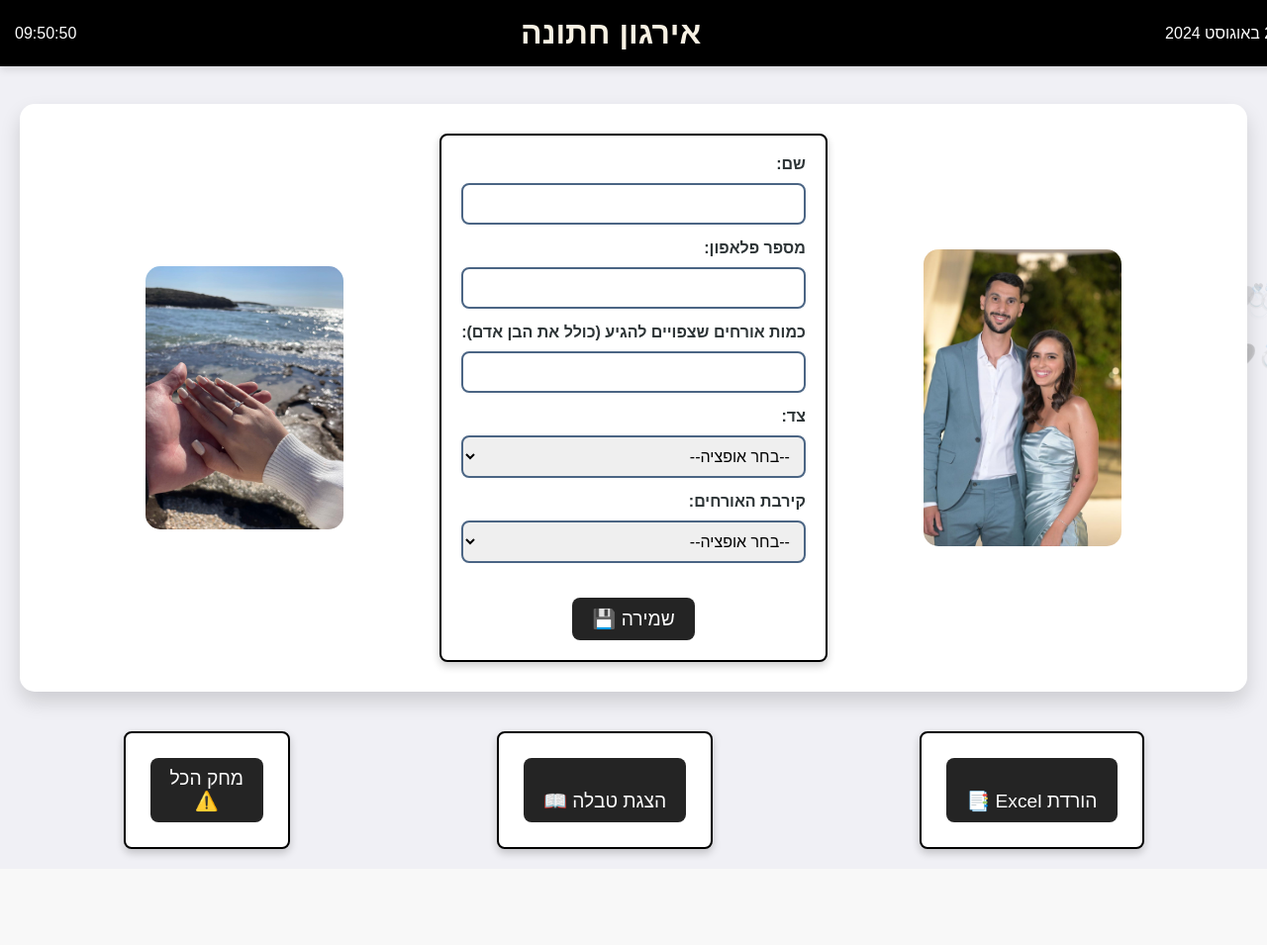
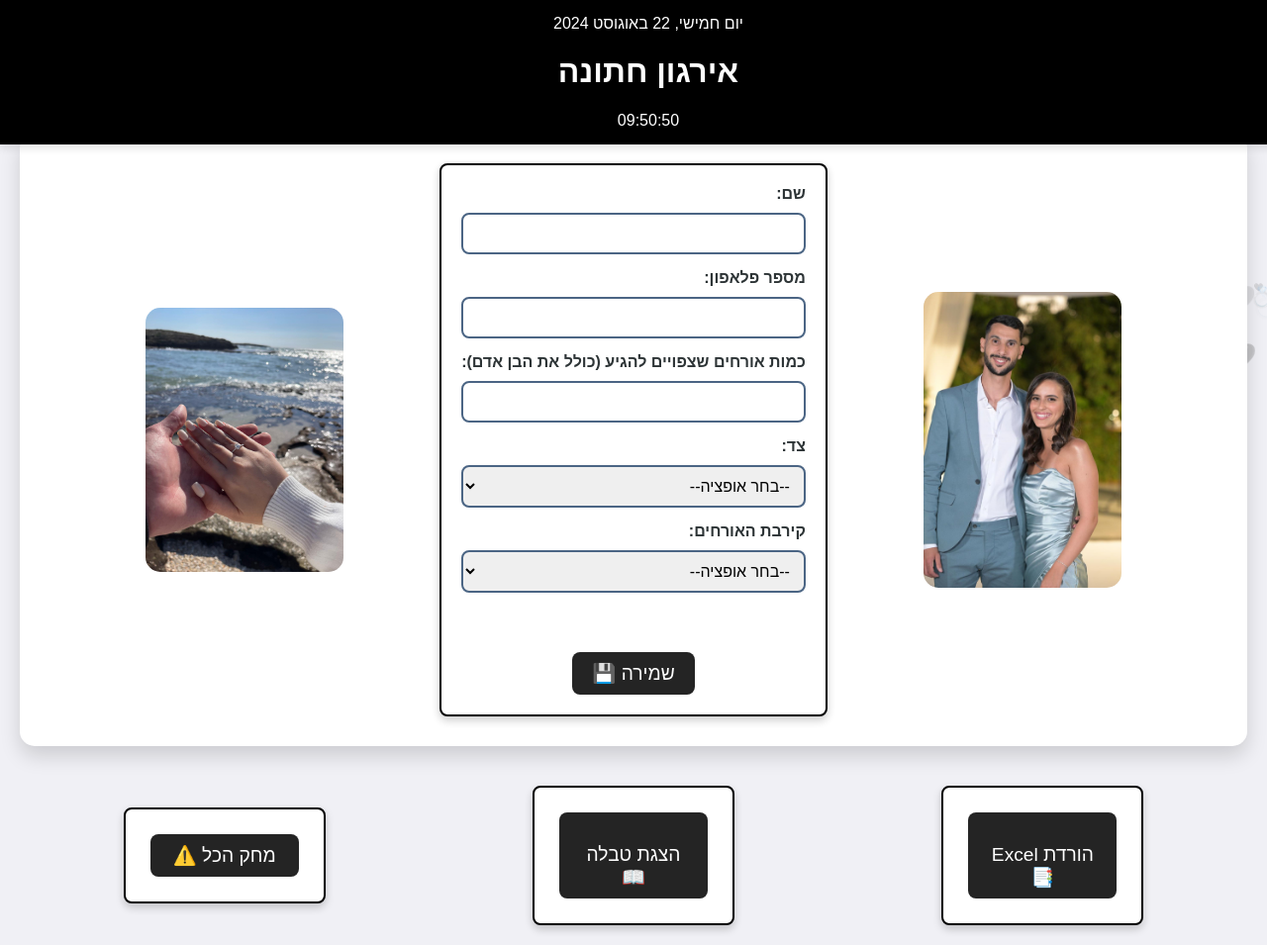
Before and after one commit to orrmb/Guest-Managmet-Project, a Flask app: page / in a window 1280 px wide. Shown: the whole page at 99% size. Before the commit the page ends 868 px from the top, so only its background shows below. Run offline with Flask 3, Linux system fonts and the light colour scheme.

Commit message:
style the home page and search

```diff
--- a/ForRaz/static/styles-home.css
+++ b/ForRaz/static/styles-home.css
@@ -21,29 +21,10 @@ header {
     padding: 15px;
     z-index: 1000; /* Ensure header is on top of other elements */
     box-shadow: 0 4px 8px rgba(0, 0, 0, 0.1);
-    display: flex;
-    justify-content: space-between;
-    align-items: center;
-}
+    display: block;
+    text-align: center;
+  }
 
-.dateContainer {
-    margin-left: 20px; /* Changed to margin-left for positioning */
-}
-
-.header-content {
-    display: flex;
-    justify-content: space-between;
-    align-items: center;
-    width: 100%;
-}
-
-h1 {
-    margin: 0;
-    font-family: 'Arial', sans-serif;
-    text-align: center;
-    font-size: 2em;
-    color: #f7f1e3;
-}
 
 .main-content {
     padding: 100px 20px 20px; /* Add padding to avoid overlap with header */
@@ -61,6 +42,7 @@ h1 {
     padding: 30px;
     border-radius: 15px;
     box-shadow: 0 10px 20px rgba(0, 0, 0, 0.15);
+    margin-top: 35px;
 }
 
 .imageContainer {
@@ -125,7 +107,7 @@ form input[type="submit"] {
     cursor: pointer;
     font-size: 1.2em;
     transition: background-color 0.3s;
-    margin-top: 20px; /* Space above the button */
+    margin-top: 45px; /* Space above the button */
 }
 
 form input[type="submit"]:hover {
@@ -150,6 +132,8 @@ form input[type="submit"]:hover {
     font-size: 1.2em;
     transition: background-color 0.3s, transform 0.3s;
     margin: 5px;
+    width: 150px; /* Set a fixed width for all buttons */
+    text-align: center; /* Center text inside buttons */
 }
 
 .btn:hover {
@@ -157,15 +141,7 @@ form input[type="submit"]:hover {
     transform: scale(1.05);
 }
 
-.download-button {
-    background-color: #242424;
-}
-
-.guest-button {
-    background-color: #242424;
-}
-
-.delete-button {
+.download-button, .guest-button, .delete-button {
     background-color: #242424;
 }
 
--- a/ForRaz/templates/index.html
+++ b/ForRaz/templates/index.html
@@ -18,7 +18,7 @@
   <body>
     <header>
       <div class="header-content">
-        <div id="dateContainer" class="dateContainer"></div>
+        <div id="date" class="date"></div>
         <h1>אירגון חתונה</h1>
         <div id="clock" class="clock"></div>
       </div>
@@ -100,9 +100,7 @@
         </form>
 
         <form id="DeleteForm" action="/clear" method="POST">
-          <button type="submit" class="btn delete-button">
-            מחק הכל <br />⚠️
-          </button>
+          <button type="submit" class="btn delete-button">מחק הכל ⚠️</button>
         </form>
       </div>
     </div>
@@ -113,7 +111,7 @@
         emojiContainer.classList.add("emoji-container");
         document.body.appendChild(emojiContainer);
 
-        const emoji = "💍🖤"; // Wedding ring emoji
+        const emoji = "💍        🖤"; // Wedding ring emoji
         const numberOfEmojis = 100; // Number of emojis
         for (let i = 0; i < numberOfEmojis; i++) {
           let emojiElement = document.createElement("div");
@@ -157,6 +155,7 @@
       }
 
       createEmojiRain();
+
       function updateClock() {
         const now = new Date();
         const hours = now.getHours().toString().padStart(2, "0");
@@ -167,10 +166,15 @@
       }
 
       function displayDate() {
-        const today = new Date();
-        const options = { year: "numeric", month: "long", day: "numeric" };
-        const dateStr = today.toLocaleDateString("he-IL", options);
-        document.getElementById("dateContainer").innerText = dateStr;
+        const now = new Date();
+        const date = document.getElementById("date");
+
+        date.innerHTML = now.toLocaleDateString("he-IL", {
+          weekday: "long",
+          year: "numeric",
+          month: "long",
+          day: "numeric",
+        });
       }
 
       setInterval(updateClock, 1000);
```
Also changed, not shown: ForRaz/templates/guest_table.html (+21 -49 lines).
